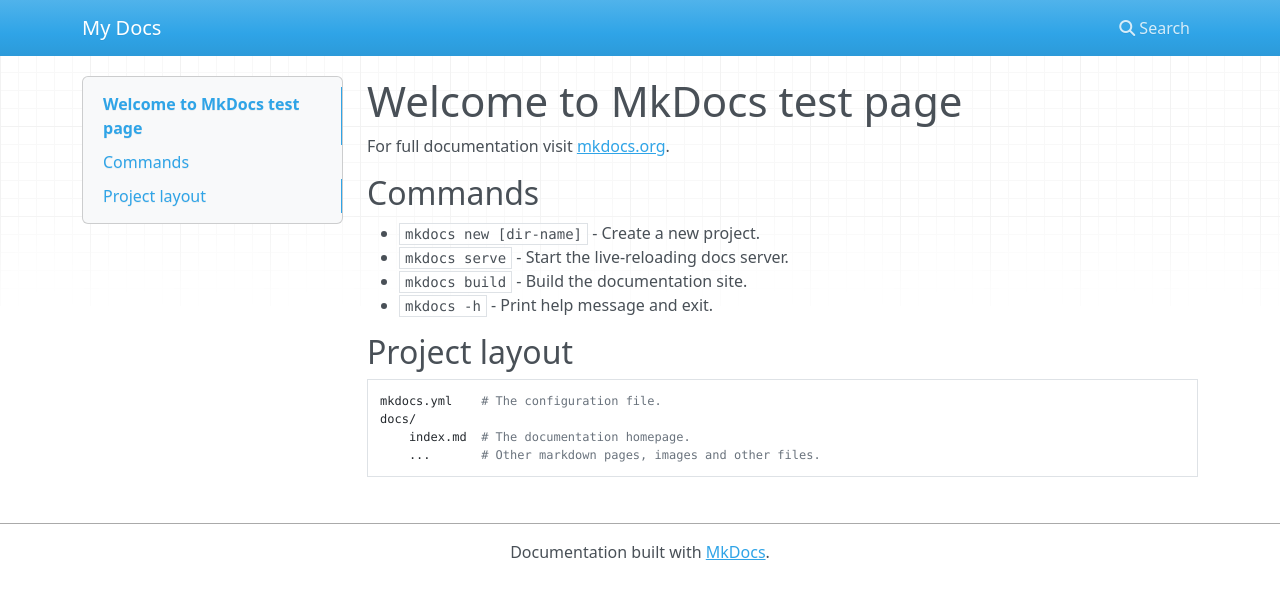
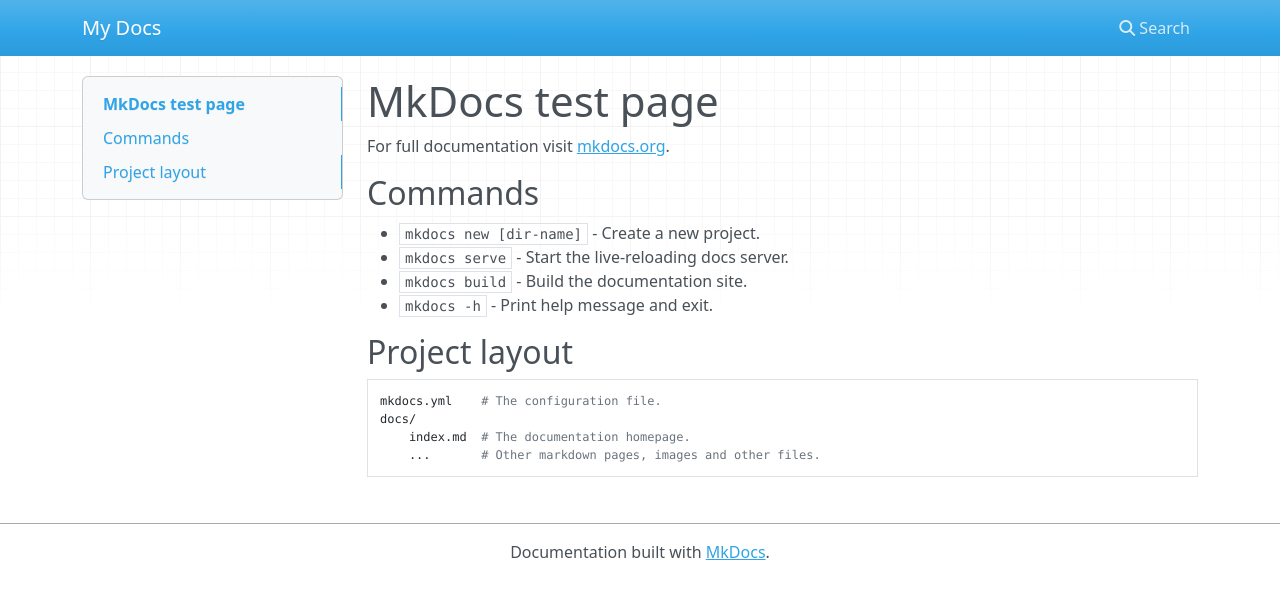
Before and after one commit to letticia/auth-reg, an MkDocs documentation site: the page built from docs/index.md, in a window 1280 px wide. Shown: the top 599 px of the page. Built offline with MkDocs 1.6.1, drawn with Linux system fonts in a browser that asks for light colours; nearby versions of some CDN libraries.

Commit message:
Update index.md

```diff
--- a/docs/index.md
+++ b/docs/index.md
@@ -1,4 +1,4 @@
-# Welcome to MkDocs test page
+#  MkDocs test page
 
 For full documentation visit [mkdocs.org](https://www.mkdocs.org).
 
```
